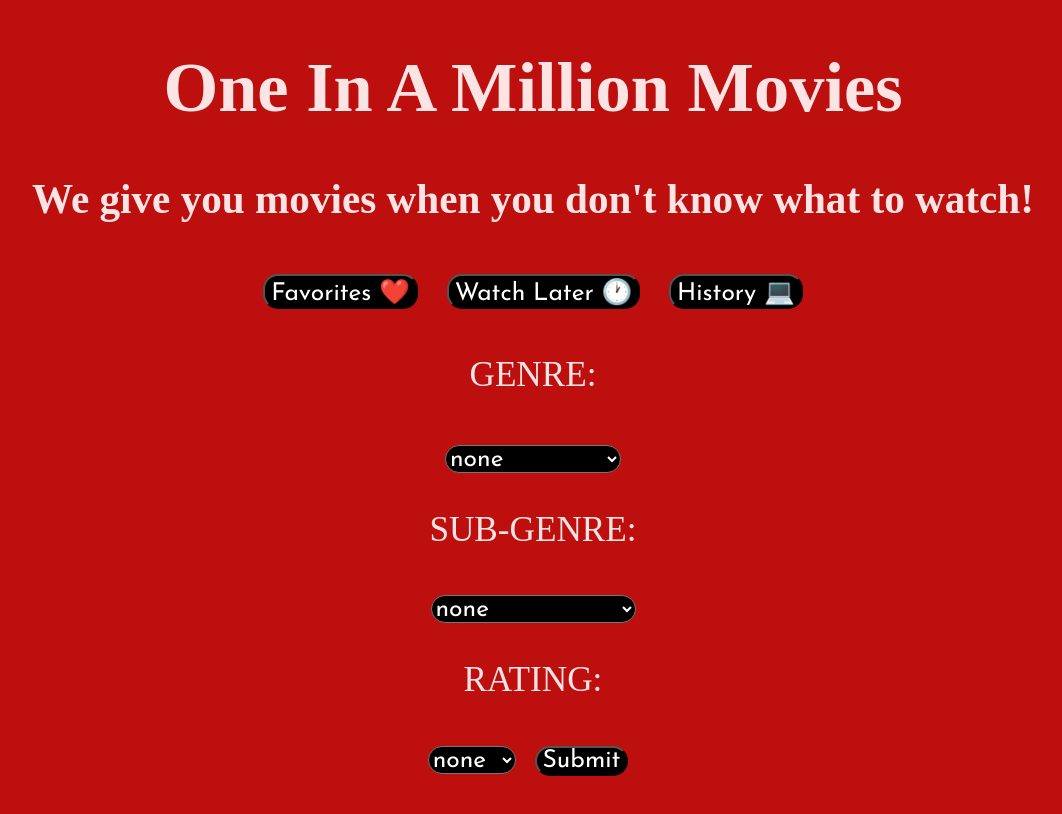
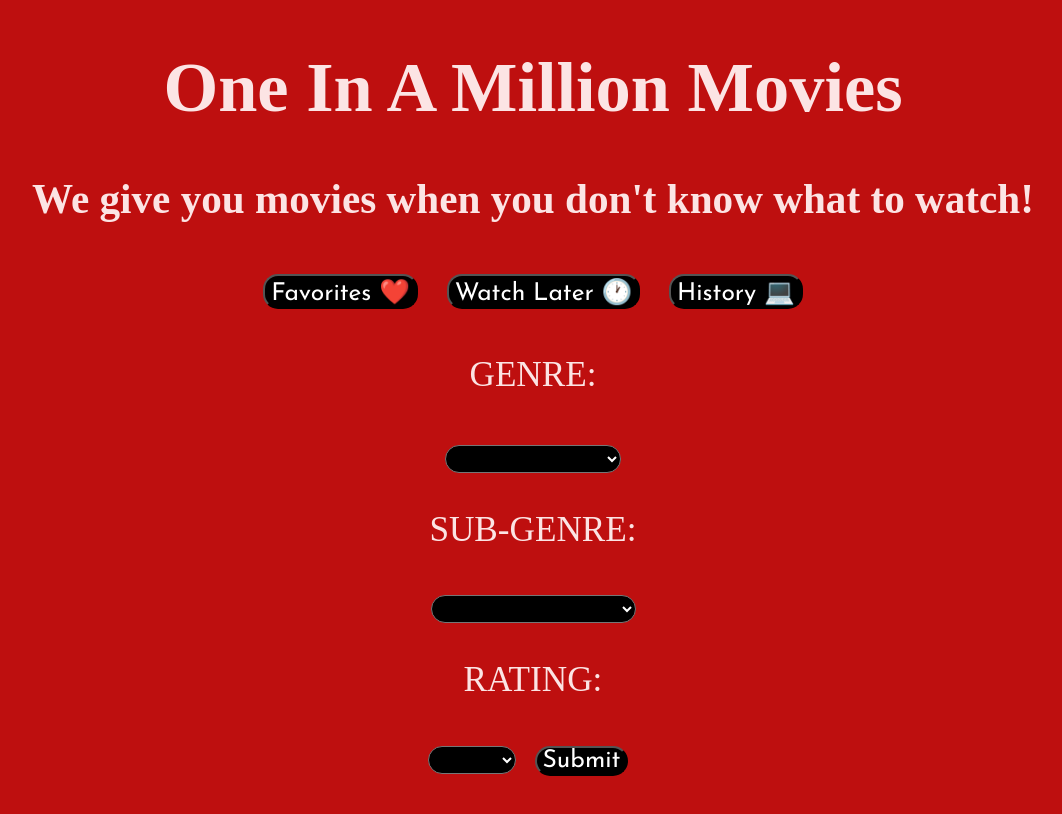
Before and after one commit to lenakennedy21/One-In-A-Million, a plain HTML site: page index.html in a window 1280 px wide. Shown: the whole page, without its empty margins (107-1169 px from the left). Drawn offline with nearby package versions, Linux system fonts and the light colour scheme.

Commit message:
second-title-page

```diff
--- a/index.html
+++ b/index.html
@@ -19,7 +19,7 @@
     <section>
     <p class="GENRE"> GENRE: </p>
     <select class="drop-down" value="genre">
-      <option value="none">none</option>
+      <option value="none"></option>
       <option value="action">action</option>
       <option value="mystery">mystery</option>
       <option value="drama">drama</option>
@@ -36,7 +36,7 @@
     </select>
     <p class="SUB-GENRE"> SUB-GENRE: </p>
     <select class="drop-down-two" value="sub-genre">
-      <option value="none">none</option>
+      <option value="none"></option>
       <option value="superhero">superhero</option>
       <option value="western">western</option>
       <option value="thriller">thriller</option>
@@ -54,7 +54,7 @@
     </select>
     <p class="RATING"> RATING: </p>
     <select class="drop-down-three" value="rating">
-      <option value="none">none</option>
+      <option value="none"></option>
       <option value="G">G</option>
       <option value="PG">PG</option>
       <option value="PG-13">PG-13</option>
--- a/styles.css
+++ b/styles.css
@@ -35,4 +35,5 @@ body{
   color:white;
   font-size: .7em;
   font-family: Josefin Sans;
+  align-items: flex-end;
 }
```
